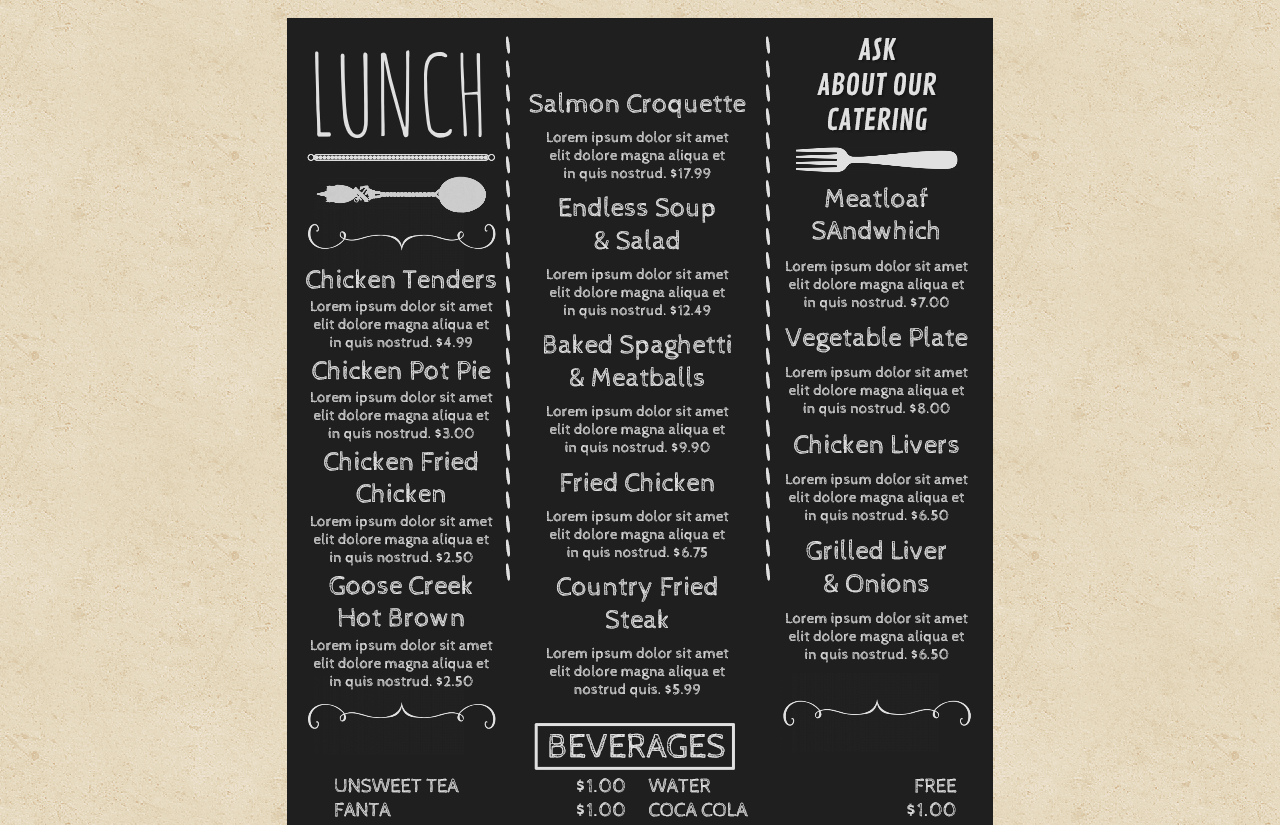
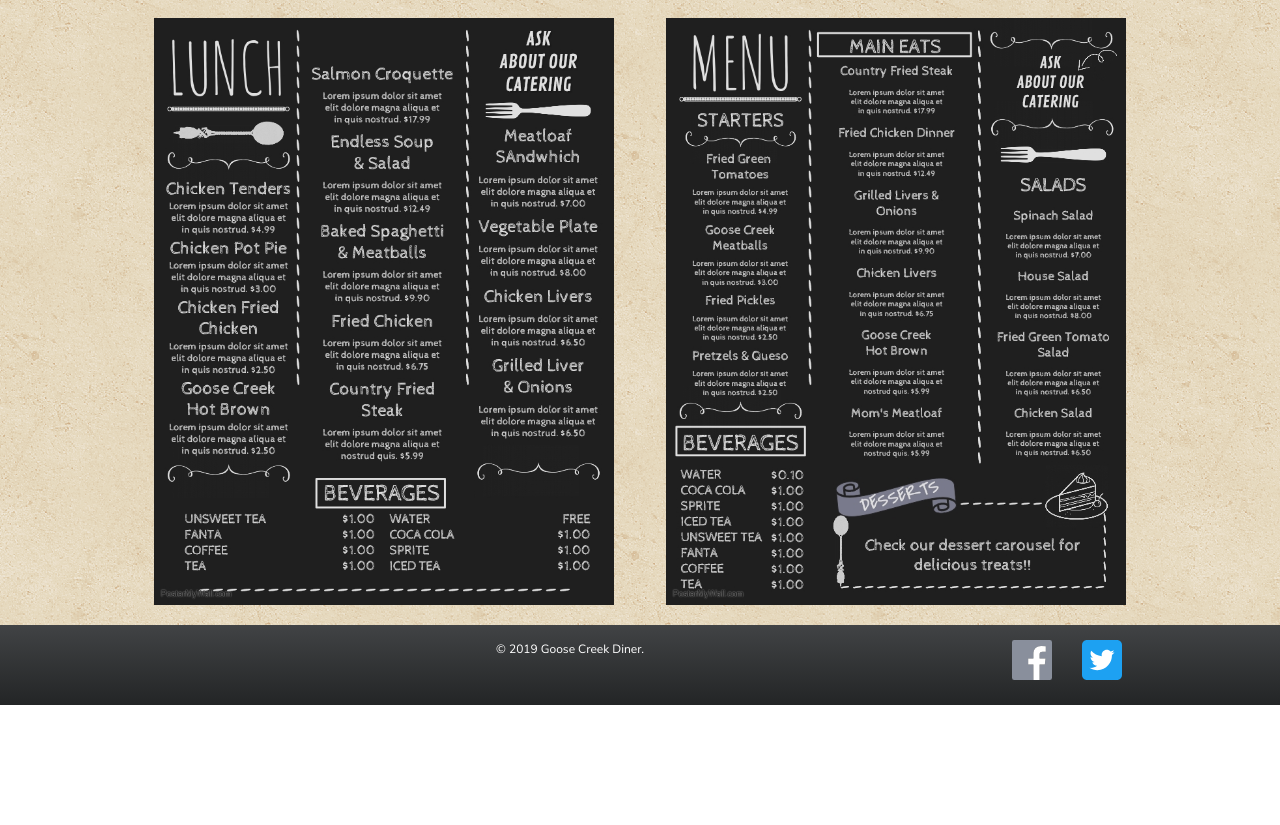
Before and after one commit to stephandotgarrett/Project-Final, a plain HTML site: page index.html in a window 1280 px wide. Shown: the part 802-1627 px from the top of the page. After the commit the page ends 1507 px from the top, so only its background shows below. Drawn offline with nearby package versions, Linux system fonts and the light colour scheme; a web font is replaced by a local one.

Commit message:
adjust menu layout and spacing

```diff
--- a/index.html
+++ b/index.html
@@ -42,7 +42,7 @@
         </div>
 
         <div id="section1">
-          <section id="content" class="d-flex flex-row flex-sm-wrap justify-content-between">
+          <section id="content" class="d-flex flex-column flex-xl-row justify-content-around">
             <img src="img/Lunch.png" alt="lunch menu" class="menu">
             <img src="img/Dinner.png" alt="dinner menu" class="menu">
           </section>
--- a/main.css
+++ b/main.css
@@ -89,8 +89,8 @@ header {
 }
 
 .menu {
-/*  max-width: 45%;*/
-  margin: 20px auto;
+  margin-top: 20px;
+  margin-bottom: 20px;
 }
 
 .social-icon {
@@ -111,3 +111,9 @@ footer {
   text-align: center;
   color: #fff;
 }
+
+@media (min-width: 1200px) {
+  .menu {
+    max-width: 45%;
+  }
+}
```
